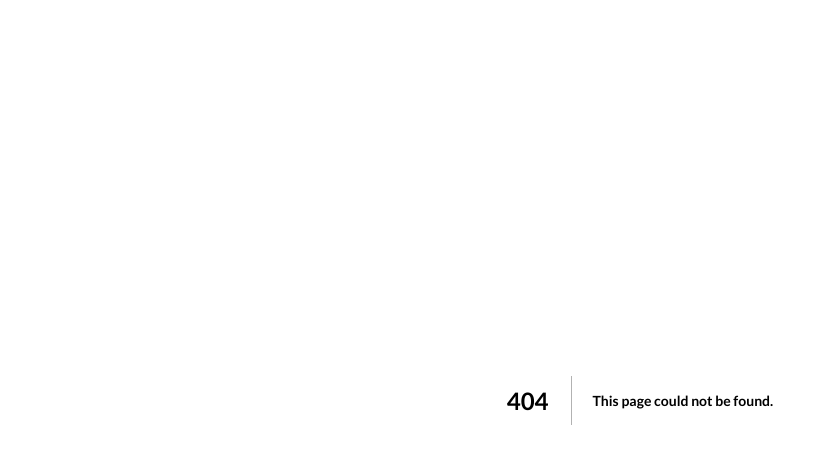
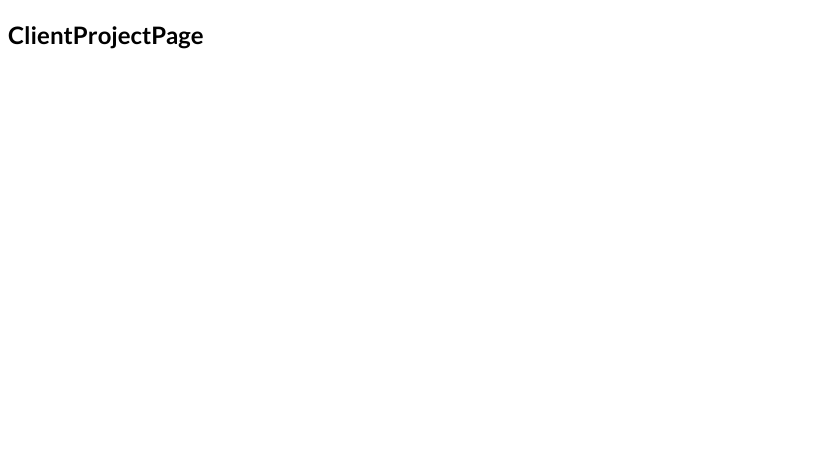
Before and after one commit to shashankdkte/ac-next, a Next.js app in the folder 02-file-based-routing/: page /clients/1/1 in a window 1280 px wide. Before the commit this address had no page. Shown: the top 450 px of the page, without its empty margins (0-828 px from the left). Built offline with nearby package versions, Linux system fonts and the light colour scheme.

Commit message:
Building Nested Dynamic Routes

```diff
--- /dev/null
+++ b/02-file-based-routing/pages/clients/[id]/[clientprojectid].js
@@ -0,0 +1,8 @@
+function ClientProjectPage()
+{
+  return <div>
+    <h2>ClientProjectPage</h2>
+  </div>
+}
+
+export default ClientProjectPage;
```
Also changed, not shown: 02-file-based-routing/pages/clients/[id]/index.js (added, +8 -0 lines).
